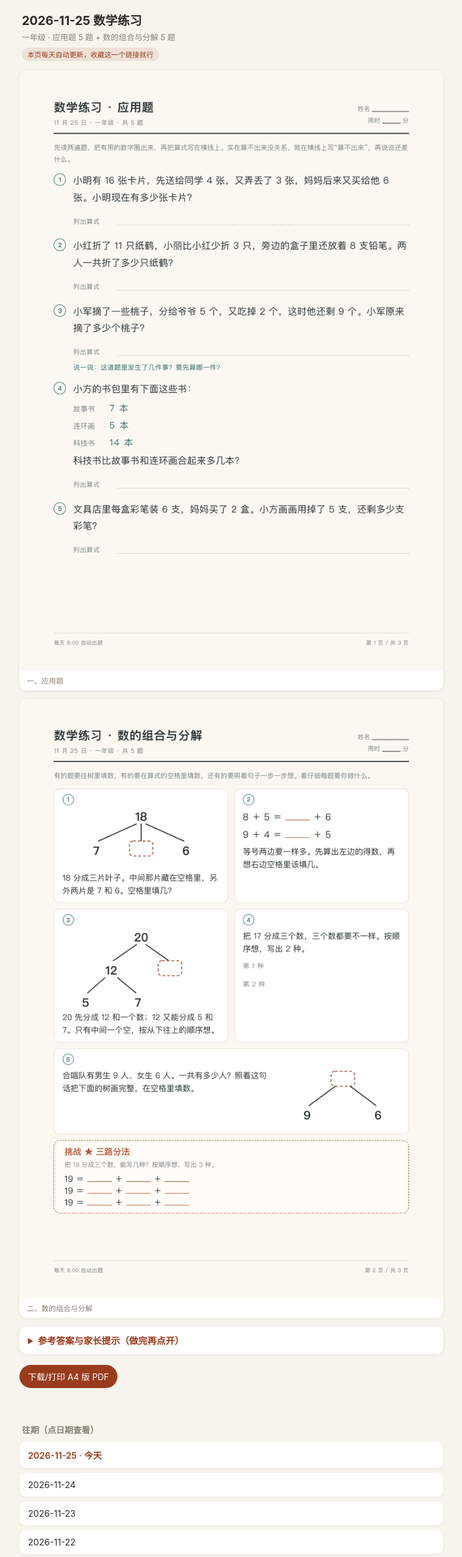
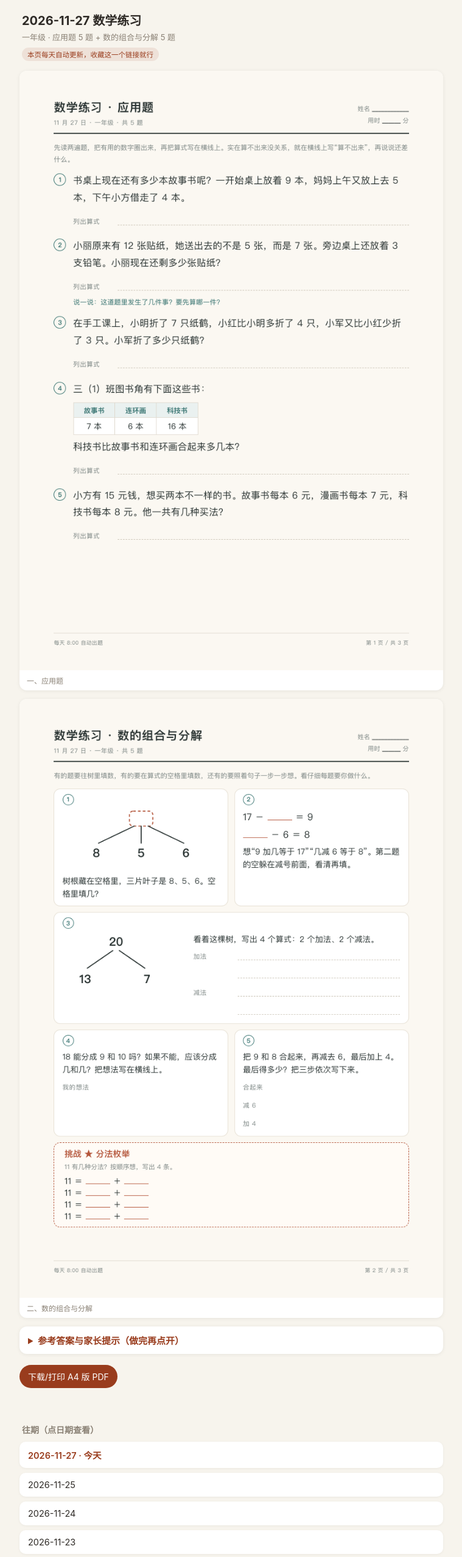
Before and after one commit to dreamick/math-daily, a plain HTML site: page index.html in a window 1280 px wide. Shown: the top 2553 px of the page at 61% size, without its empty margins (260-1019 px from the left). Drawn offline with Linux system fonts and the light colour scheme.

Commit message:
latest: 2026-11-27

```diff
--- a/index.html
+++ b/index.html
@@ -4,7 +4,7 @@
 <meta charset="utf-8">
 <meta name="viewport" content="width=device-width,initial-scale=1">
 <meta name="format-detection" content="telephone=no">
-<title>2026-11-25 数学练习 · 每天更新</title>
+<title>2026-11-27 数学练习 · 每天更新</title>
 <style>
   :root{--bg:#F7F4ED; --card:#fff; --ink:#2E2A26; --muted:#8A8175; --clay:#993C1D;}
   *{box-sizing:border-box;}
@@ -39,22 +39,22 @@
 </head>
 <body>
 <header>
-  <h1>2026-11-25 数学练习</h1>
+  <h1>2026-11-27 数学练习</h1>
   <div class="sub">一年级 · 应用题 5 题 + 数的组合与分解 5 题</div>
   <div class="badge">本页每天自动更新，收藏这一个链接就行</div>
 </header>
 <main>
-  <figure><img src="2026-11-25/01-应用题.png" alt="一、应用题" loading="lazy"><figcaption>一、应用题</figcaption></figure>
-  <figure><img src="2026-11-25/02-组合分解.png" alt="二、数的组合与分解" loading="lazy"><figcaption>二、数的组合与分解</figcaption></figure>
+  <figure><img src="2026-11-27/01-应用题.png" alt="一、应用题" loading="lazy"><figcaption>一、应用题</figcaption></figure>
+  <figure><img src="2026-11-27/02-组合分解.png" alt="二、数的组合与分解" loading="lazy"><figcaption>二、数的组合与分解</figcaption></figure>
   <details>
     <summary>参考答案与家长提示（做完再点开）</summary>
-    <figure><img src="2026-11-25/03-答案与提示.png" alt="三、答案与提示" loading="lazy"><figcaption>三、答案与提示</figcaption></figure>
+    <figure><img src="2026-11-27/03-答案与提示.png" alt="三、答案与提示" loading="lazy"><figcaption>三、答案与提示</figcaption></figure>
   </details>
-  <a class="pdf" href="2026-11-25/2026-11-25-数学练习.pdf" target="_blank" rel="noopener">下载/打印 A4 版 PDF</a>
+  <a class="pdf" href="2026-11-27/2026-11-27-数学练习.pdf" target="_blank" rel="noopener">下载/打印 A4 版 PDF</a>
 </main>
 <section class="history">
     <h2>往期（点日期查看）</h2>
-    <ul><li class="cur"><a href="2026-11-25/">2026-11-25 · 今天</a></li><li><a href="2026-11-24/">2026-11-24</a></li><li><a href="2026-11-23/">2026-11-23</a></li><li><a href="2026-11-22/">2026-11-22</a></li><li><a href="2026-11-21/">2026-11-21</a></li><li><a href="2026-11-20/">2026-11-20</a></li><li><a href="2026-11-19/">2026-11-19</a></li><li><a href="2026-11-18/">2026-11-18</a></li><li><a href="2026-11-17/">2026-11-17</a></li><li><a href="2026-11-16/">2026-11-16</a></li><li><a href="2026-11-15/">2026-11-15</a></li><li><a href="2026-11-14/">2026-11-14</a></li><li><a href="2026-11-13/">2026-11-13</a></li><li><a href="2026-11-12/">2026-11-12</a></li><li><a href="2026-11-11/">2026-11-11</a></li><li><a href="2026-11-10/">2026-11-10</a></li><li><a href="2026-11-09/">2026-11-09</a></li><li><a href="2026-11-08/">2026-11-08</a></li><li><a href="2026-11-07/">2026-11-07</a></li><li><a href="2026-11-06/">2026-11-06</a></li><li><a href="2026-11-05/">2026-11-05</a></li><li><a href="2026-11-04/">2026-11-04</a></li><li><a href="2026-11-03/">2026-11-03</a></li><li><a href="2026-11-02/">2026-11-02</a></li><li><a href="2026-10-30/">2026-10-30</a></li><li><a href="2026-10-29/">2026-10-29</a></li><li><a href="2026-10-28/">2026-10-28</a></li><li><a href="2026-10-27/">2026-10-27</a></li><li><a href="2026-10-26/">2026-10-26</a></li><li><a href="2026-10-23/">2026-10-23</a></li></ul>
+    <ul><li class="cur"><a href="2026-11-27/">2026-11-27 · 今天</a></li><li><a href="2026-11-25/">2026-11-25</a></li><li><a href="2026-11-24/">2026-11-24</a></li><li><a href="2026-11-23/">2026-11-23</a></li><li><a href="2026-11-22/">2026-11-22</a></li><li><a href="2026-11-21/">2026-11-21</a></li><li><a href="2026-11-20/">2026-11-20</a></li><li><a href="2026-11-19/">2026-11-19</a></li><li><a href="2026-11-18/">2026-11-18</a></li><li><a href="2026-11-17/">2026-11-17</a></li><li><a href="2026-11-16/">2026-11-16</a></li><li><a href="2026-11-15/">2026-11-15</a></li><li><a href="2026-11-14/">2026-11-14</a></li><li><a href="2026-11-13/">2026-11-13</a></li><li><a href="2026-11-12/">2026-11-12</a></li><li><a href="2026-11-11/">2026-11-11</a></li><li><a href="2026-11-10/">2026-11-10</a></li><li><a href="2026-11-09/">2026-11-09</a></li><li><a href="2026-11-08/">2026-11-08</a></li><li><a href="2026-11-07/">2026-11-07</a></li><li><a href="2026-11-06/">2026-11-06</a></li><li><a href="2026-11-05/">2026-11-05</a></li><li><a href="2026-11-04/">2026-11-04</a></li><li><a href="2026-11-03/">2026-11-03</a></li><li><a href="2026-11-02/">2026-11-02</a></li><li><a href="2026-10-30/">2026-10-30</a></li><li><a href="2026-10-29/">2026-10-29</a></li><li><a href="2026-10-28/">2026-10-28</a></li><li><a href="2026-10-27/">2026-10-27</a></li><li><a href="2026-10-26/">2026-10-26</a></li><li><a href="2026-10-23/">2026-10-23</a></li></ul>
   </section>
 <footer>
 
```
